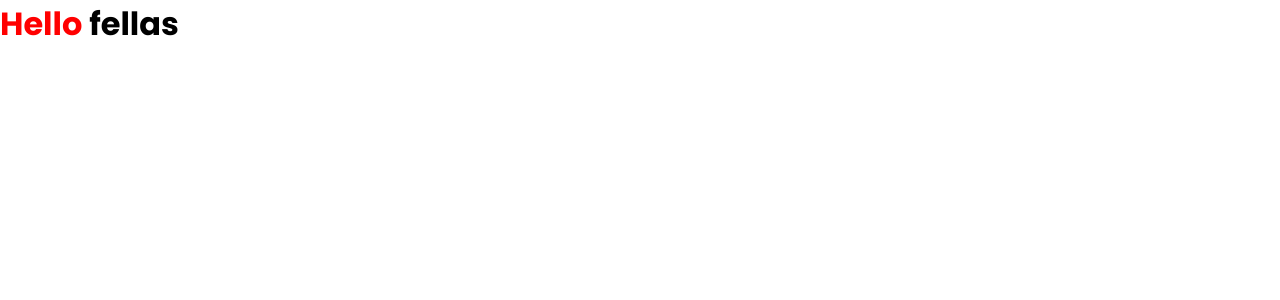
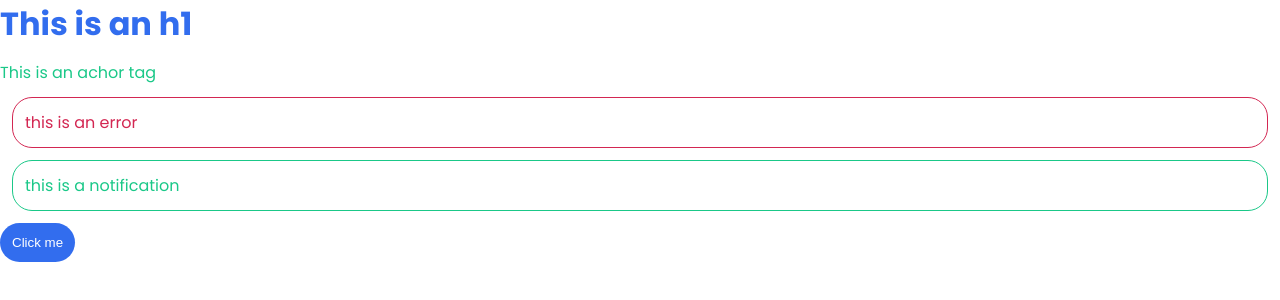
Before and after one commit to Shwetha21031/Scss_Sass, a plain HTML site: page index.html in a window 1280 px wide. Drawn offline with Linux system fonts and the light colour scheme.

Commit message:
Add and modify variables

```diff
--- a/index.html
+++ b/index.html
@@ -4,9 +4,13 @@
     <meta charset="UTF-8">
     <meta name="viewport" content="width=device-width, initial-scale=1.0">
     <title>sass/scss</title>
-    <link rel="stylesheet" href="./css/index.css">
+    <link rel="stylesheet" href="./index.css">
 </head>
 <body>
-    <h1>Hello <a href="#">fellas</a></h1>
+    <h1>This is an h1</h1>
+    <a href="#">This is an achor tag</a>
+    <p class="error">this is an error</p>
+    <p class="notification">this is a notification</p>
+    <button>Click me</button>
 </body>
 </html>
--- a/index.scss
+++ b/index.scss
@@ -24,9 +24,46 @@ img {
   max-width: 100%;
 }
 
-h1{
-    color: red;
-    a{
-        color: black;
-    }
+//variables
+$primary: #326dee;
+$secondary: #1ac888;
+$error: #d32752;
+$info: #f6c31c;
+
+$base-padding: 0.75rem;
+$base-margin: 0.75rem;
+
+$base-border-thickness: 1px;
+$base-border-radius: 20px;
+
+h1 {
+  color: $primary;
+  margin-bottom: $base-margin;
 }
+a {
+  color: $secondary;
+}
+button {
+  color: white;
+  border: 0;
+  background-color: $primary;
+  border-radius: $base-border-radius;
+  padding: $base-padding;
+}
+.error{
+    color: $error;
+    border-color: $error;
+    border-style: solid;
+    margin: $base-margin;
+    padding: $base-padding;
+    border-radius: $base-border-radius;
+    border-width: $base-border-thickness;
+}
+.notification{
+    color: $secondary;
+    border-style: solid;
+    margin: $base-margin;
+    padding: $base-padding;
+    border-radius: $base-border-radius;
+    border-width: $base-border-thickness;
+ }
```
Also changed, not shown: css/index.css (deleted), index.css (added), 1 other file.
